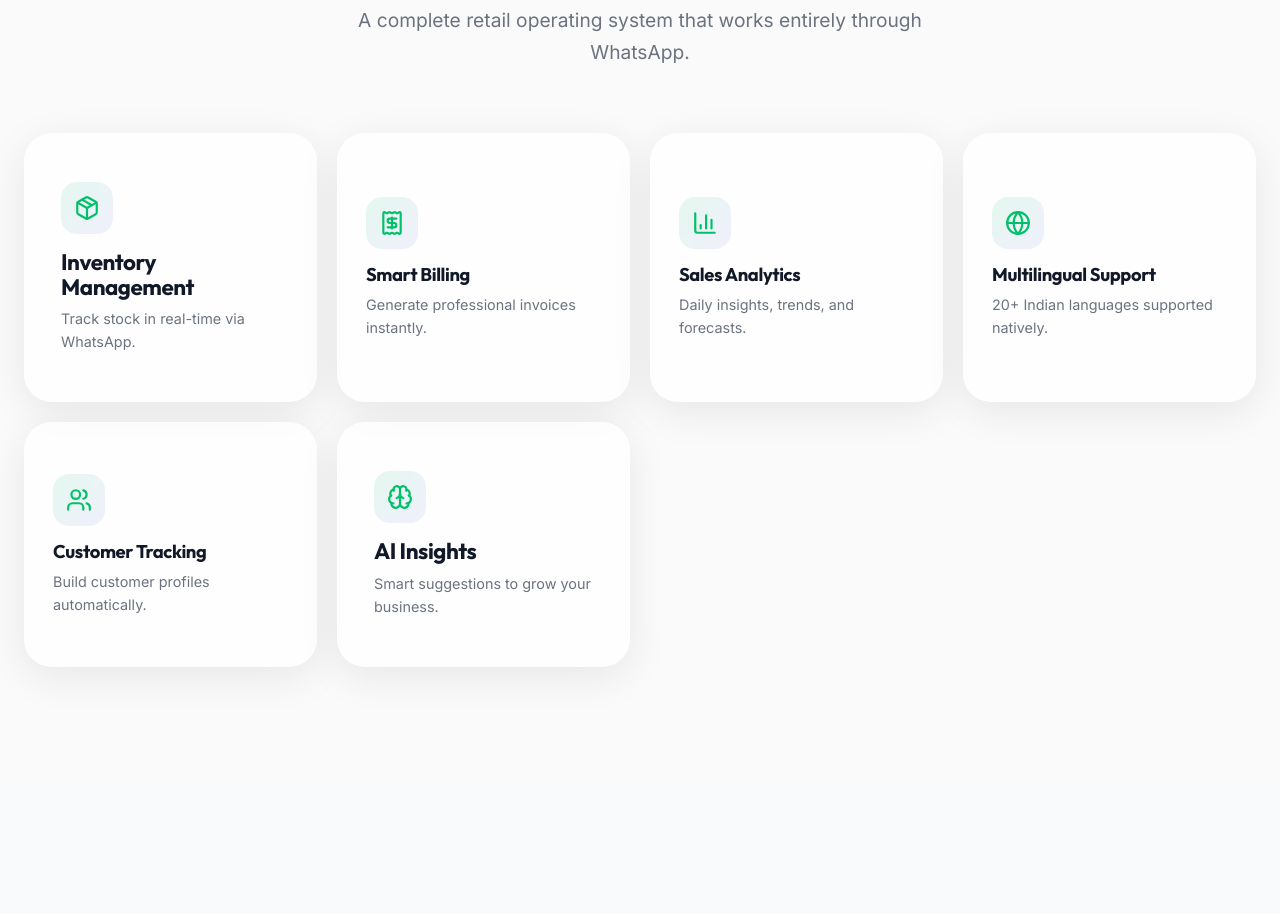
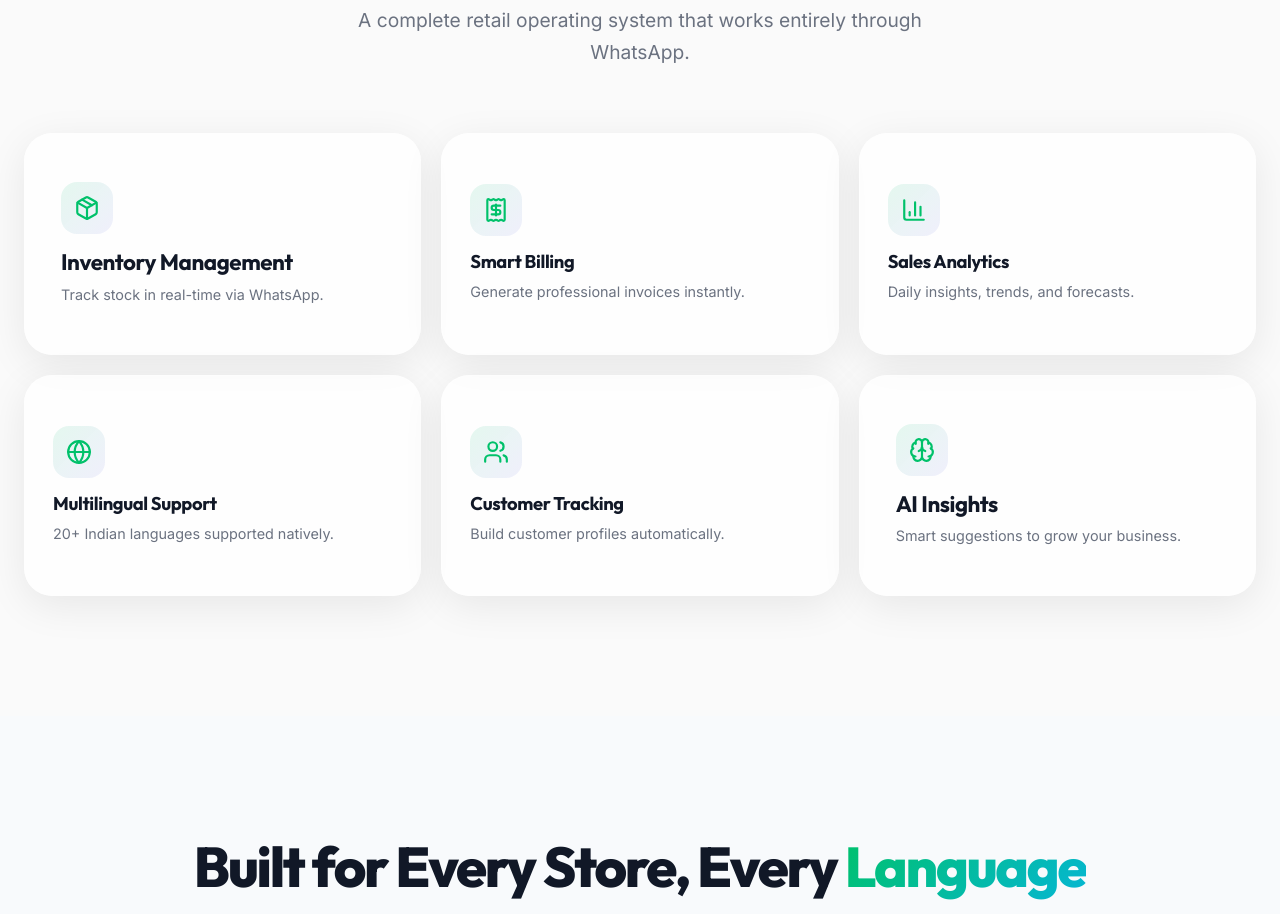
Before and after one commit to korrakiran/karobaar_web, a React (Vite) app: page / in a window 1280 px wide. Shown: the part 2500-3414 px from the top of the page. Built offline with nearby package versions, Linux system fonts and the light colour scheme.

Commit message:
Fix: change features grid layout on Home page to a balanced 3x2 grid on desktop

```diff
--- a/src/components/FeaturesGrid.jsx
+++ b/src/components/FeaturesGrid.jsx
@@ -18,7 +18,7 @@
         <h2 className="section-title">Everything Your Store <span className="gradient-text">Needs</span></h2>
         <p className="section-subtitle">A complete retail operating system that works entirely through WhatsApp.</p>
       </AnimatedSection>
-      <div style={{ display: 'grid', gridTemplateColumns: 'repeat(auto-fill, minmax(280px, 1fr))', gap: 20 }}>
+      <div className="grid grid-cols-1 md:grid-cols-2 lg:grid-cols-3 gap-5">
         {features.map((f, i) => {
           const IconComp = f.Icon
           return (
```
